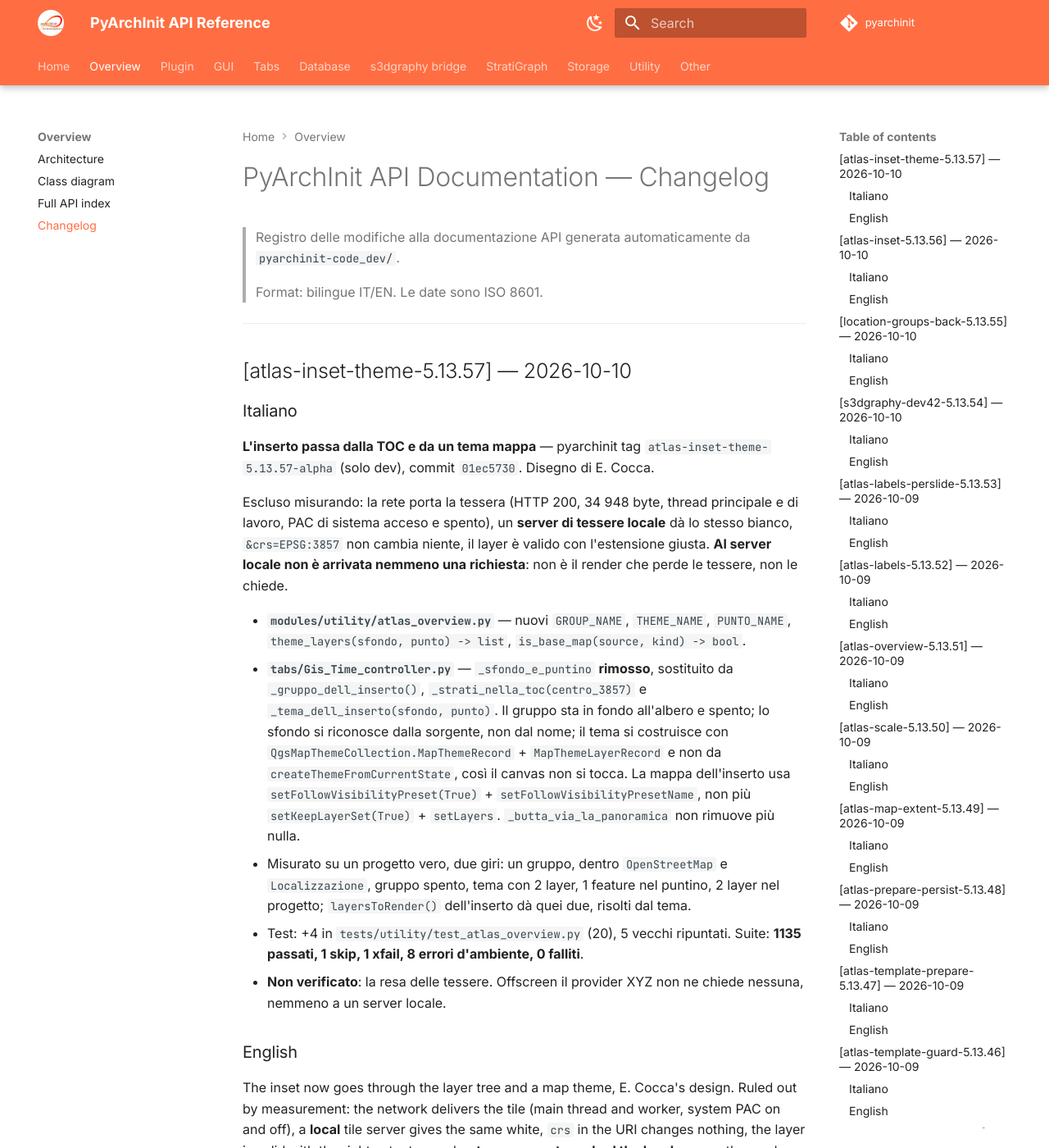
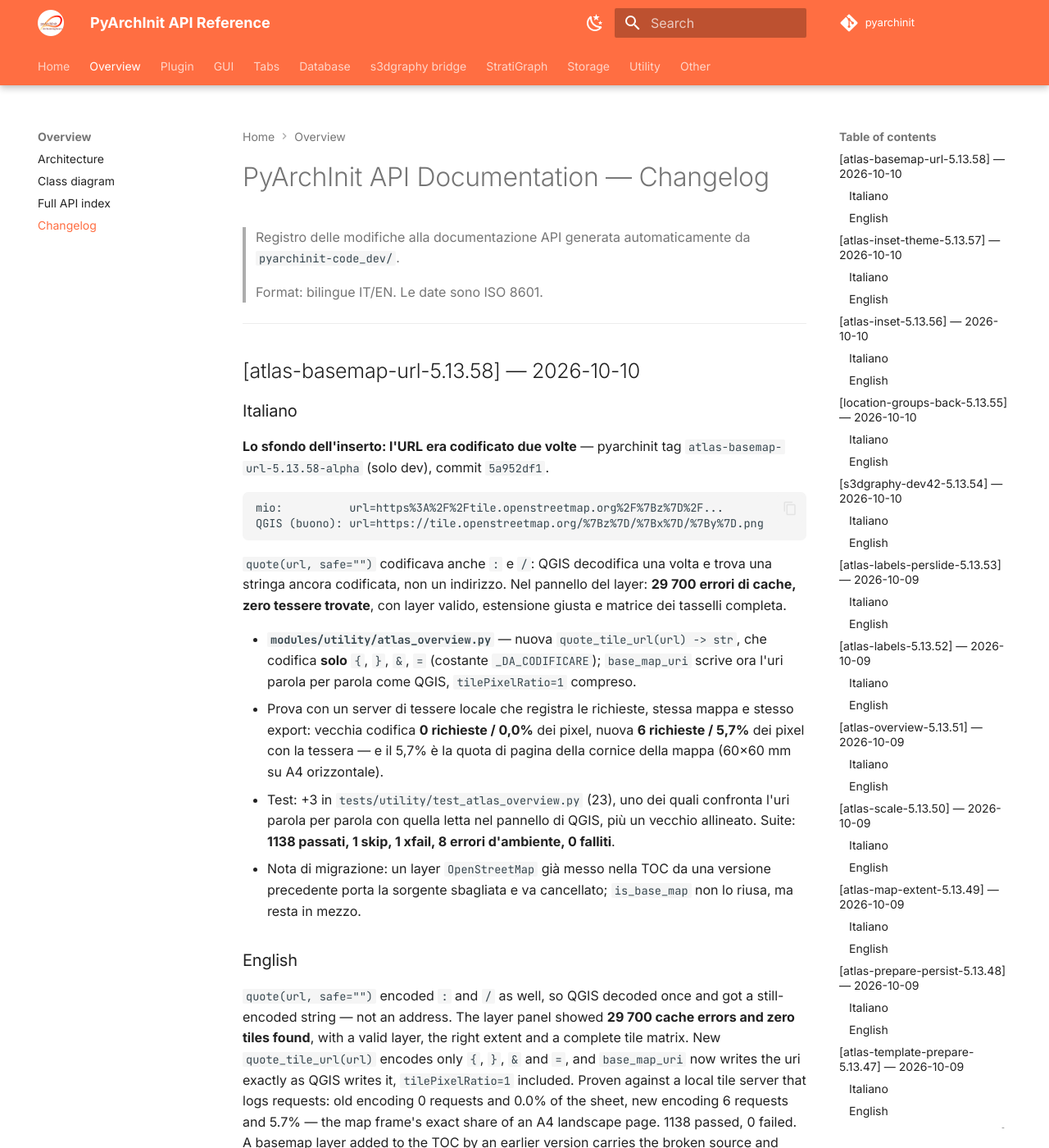
Before and after one commit to enzococca/pyarchinit-api-docs, an MkDocs documentation site: the page built from docs/CHANGELOG.md, in a window 1280 px wide and 1400 px high. Shown: the whole window at 82% size. Built offline with MkDocs 1.6.1 and Material for MkDocs 9.7.7, drawn with Linux system fonts in a browser that asks for light colours; comment, search, counter and statistics services are not loaded; some of the changed text lies outside the part shown.

Commit message:
docs(changelog): 5.13.58 — l'URL delle tessere era codificato due volte

````diff
--- a/docs/CHANGELOG.md
+++ b/docs/CHANGELOG.md
@@ -4,6 +4,30 @@
 > da `pyarchinit-code_dev/`.
 >
 > Format: bilingue IT/EN. Le date sono ISO 8601.
+
+---
+
+## [atlas-basemap-url-5.13.58] — 2026-10-10
+
+### Italiano
+
+**Lo sfondo dell'inserto: l'URL era codificato due volte** — pyarchinit tag `atlas-basemap-url-5.13.58-alpha` (solo dev), commit `5a952df1`.
+
+```
+mio:          url=https%3A%2F%2Ftile.openstreetmap.org%2F%7Bz%7D%2F...
+QGIS (buono): url=https://tile.openstreetmap.org/%7Bz%7D/%7Bx%7D/%7By%7D.png
+```
+
+`quote(url, safe="")` codificava anche `:` e `/`: QGIS decodifica una volta e trova una stringa ancora codificata, non un indirizzo. Nel pannello del layer: **29 700 errori di cache, zero tessere trovate**, con layer valido, estensione giusta e matrice dei tasselli completa.
+
+- **`modules/utility/atlas_overview.py`** — nuova `quote_tile_url(url) -> str`, che codifica **solo** `{`, `}`, `&`, `=` (costante `_DA_CODIFICARE`); `base_map_uri` scrive ora l'uri parola per parola come QGIS, `tilePixelRatio=1` compreso.
+- Prova con un server di tessere locale che registra le richieste, stessa mappa e stesso export: vecchia codifica **0 richieste / 0,0%** dei pixel, nuova **6 richieste / 5,7%** dei pixel con la tessera — e il 5,7% è la quota di pagina della cornice della mappa (60×60 mm su A4 orizzontale).
+- Test: +3 in `tests/utility/test_atlas_overview.py` (23), uno dei quali confronta l'uri parola per parola con quella letta nel pannello di QGIS, più un vecchio allineato. Suite: **1138 passati, 1 skip, 1 xfail, 8 errori d'ambiente, 0 falliti**.
+- Nota di migrazione: un layer `OpenStreetMap` già messo nella TOC da una versione precedente porta la sorgente sbagliata e va cancellato; `is_base_map` non lo riusa, ma resta in mezzo.
+
+### English
+
+`quote(url, safe="")` encoded `:` and `/` as well, so QGIS decoded once and got a still-encoded string — not an address. The layer panel showed **29 700 cache errors and zero tiles found**, with a valid layer, the right extent and a complete tile matrix. New `quote_tile_url(url)` encodes only `{`, `}`, `&` and `=`, and `base_map_uri` now writes the uri exactly as QGIS writes it, `tilePixelRatio=1` included. Proven against a local tile server that logs requests: old encoding 0 requests and 0.0% of the sheet, new encoding 6 requests and 5.7% — the map frame's exact share of an A4 landscape page. 1138 passed, 0 failed. A basemap layer added to the TOC by an earlier version carries the broken source and should be deleted.
 
 ---
 
````
